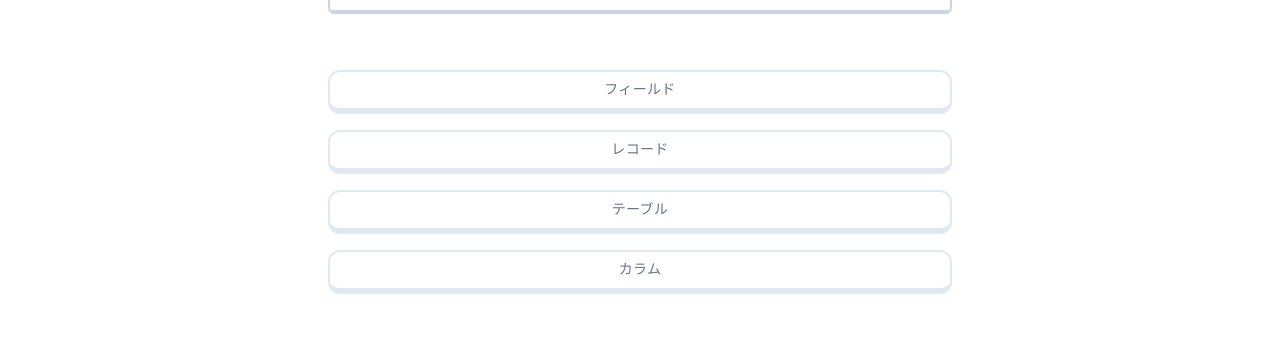
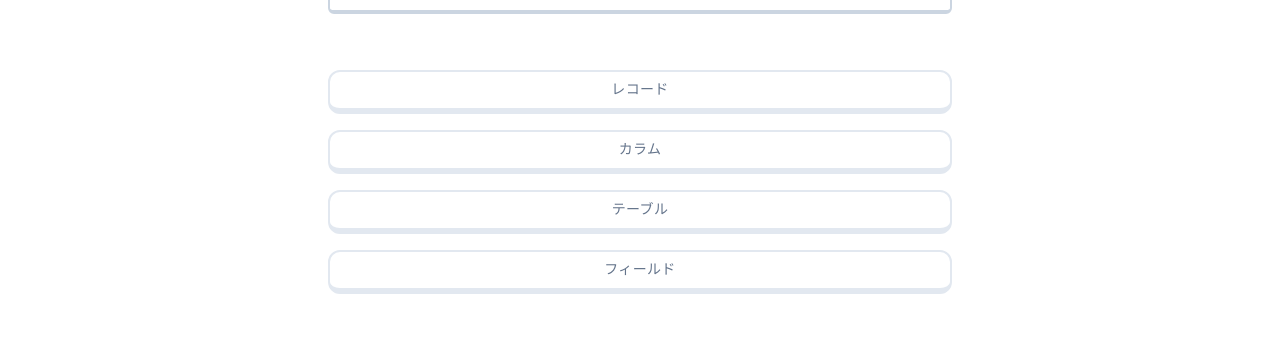
Before and after one commit to YujiTani/questory_prototype, a Next.js app: page /sql/stage/1 in a window 1280 px wide. Shown: the part 206-550 px from the top of the page. Built offline with nearby package versions, Linux system fonts and the light colour scheme.

Commit message:
選択形式の問題がクリックする度に入れ替わるバグを修正

```diff
--- a/app/(main)/sql/(stage)/stage/[id]/page.tsx
+++ b/app/(main)/sql/(stage)/stage/[id]/page.tsx
@@ -1,6 +1,6 @@
 "use client";
 
-import { useReducer, useEffect, useMemo, useCallback } from "react";
+import { useReducer, useEffect, useCallback } from "react";
 import { useParams } from "next/navigation";
 import SelectAnswer from "@/components/question/selectAnswer";
 import QuestionDrawer from "@/components/question/questionDrawer";
@@ -13,8 +13,8 @@ import SuspenseBoundary from "@/components/common/suspenseBoundary";
 import { Skeleton } from "@/components/common/skeleton";
 import {
   useAnswerForSelectQuestion,
-  useAnswerForSortQuestion,
-} from "@/app/hooks/createAnswers";
+  useAnswerForBuildQuestion,
+} from "@/app/hooks/useAnswers";
 import BuildAnswer from "@/components/question/buildAnswer";
 
 export const runtime = "edge";
@@ -47,7 +47,7 @@ const InnerStagePage = () => {
   const { id: stageId } = useParams<{ id: string }>();
   const [state, dispatch] = useReducer(reducer, initialState);
   const answerForSelectQuestion = useAnswerForSelectQuestion;
-  const answerForBuildQuestion = useAnswerForSortQuestion;
+  const answerForBuildQuestion = useAnswerForBuildQuestion;
 
   // 画面切り替え時に、確認を行う
   usePageTransitionGuard();
@@ -105,6 +105,23 @@ const InnerStagePage = () => {
     }
   }, [stageId, state.questionCount, setQuestions]);
 
+  // 解答を取得
+  const getAnswers = useCallback(() => {
+    switch (state.currentQuestion?.type) {
+      case "select":
+        return answerForSelectQuestion(state.currentQuestion);
+      case "build":
+        return answerForBuildQuestion(state.currentQuestion);
+      default:
+        return [];
+    }
+  }, [state.currentQuestion, answerForSelectQuestion, answerForBuildQuestion]);
+
+  useEffect(() => {
+    const newAnswers = getAnswers();
+    dispatch({ type: "SET_ANSWERS", payload: newAnswers });
+  }, [state.currentQuestion, getAnswers, dispatch]);
+
   // エラーが発生した場合の表示
   if (state.isError) {
     return (
@@ -113,19 +130,6 @@ const InnerStagePage = () => {
       </div>
     );
   }
-
-  const getAnswers = () => {
-    switch (state.currentQuestion?.type) {
-      case "select":
-        return answerForSelectQuestion(state.currentQuestion);
-      case "build":
-        return answerForBuildQuestion(state.currentQuestion);
-      default:
-        return [];
-    }
-  };
-
-  const answers = getAnswers();
 
   const handleSelectedAnswer = (answer: string) => {
     dispatch({ type: "SET_STAGE_STATE", payload: "selected" });
@@ -168,13 +172,13 @@ const InnerStagePage = () => {
   const AnserField =
     state.currentQuestion?.type === "select" ? (
       <SelectAnswer
-        answers={answers}
+        answers={state.answers}
         handleClick={handleSelectedAnswer}
         selectedAnswer={state.selectedAnswer}
         state={state.stageState}
       />
     ) : (
-      <BuildAnswer answers={answers} state={state.stageState} />
+      <BuildAnswer answers={state.answers} state={state.stageState} />
     );
 
   return (
--- a/app/hooks/stageReducer.ts
+++ b/app/hooks/stageReducer.ts
@@ -12,6 +12,7 @@ export interface State {
   failureQuestion: selectQuestion | buildQuestion | null;
   stageState: StageState;
   selectedAnswer: string | null;
+  answers: string[];
   isCorrectAnswer: boolean;
   isError: string | null;
 }
@@ -28,6 +29,7 @@ export type Action =
   | { type: 'SET_FAILURE_QUESTION'; payload: selectQuestion | buildQuestion | null }
   | { type: 'SET_STAGE_STATE'; payload: "prepare" | "selected" | "result" }
   | { type: 'SET_SELECTED_ANSWER'; payload: string }
+  | { type: 'SET_ANSWERS'; payload: string[] }
   | { type: 'SET_IS_CORRECT_ANSWER'; payload: boolean }
   | { type: 'SET_ERROR'; payload: string | null };
 
@@ -41,6 +43,7 @@ export const initialState: State = {
   failureQuestion: null,
   stageState: "prepare",
   selectedAnswer: null,
+  answers: [],
   isCorrectAnswer: false,
   isError: null,
 };
@@ -69,6 +72,8 @@ export function reducer(state: State, action: Action): State {
       return { ...state, stageState: action.payload };
     case 'SET_SELECTED_ANSWER':
       return { ...state, selectedAnswer: action.payload };
+    case 'SET_ANSWERS':
+      return { ...state, answers: action.payload };
     case 'SET_IS_CORRECT_ANSWER':
       return { ...state, isCorrectAnswer: action.payload };
     case 'SET_ERROR':
--- a/app/hooks/createAnswers.ts
+++ b/app/hooks/useAnswers.ts
@@ -18,7 +18,7 @@ export function useAnswerForSelectQuestion(question: selectQuestion) {
 }
 
 // 並列系の解答を作成して返す
-export function useAnswerForSortQuestion(question: buildQuestion) {
+export function useAnswerForBuildQuestion(question: buildQuestion) {
   const shuffleAnswers = useRandomShuffle;
 
   const answers = question.answer.split(" ");
```
